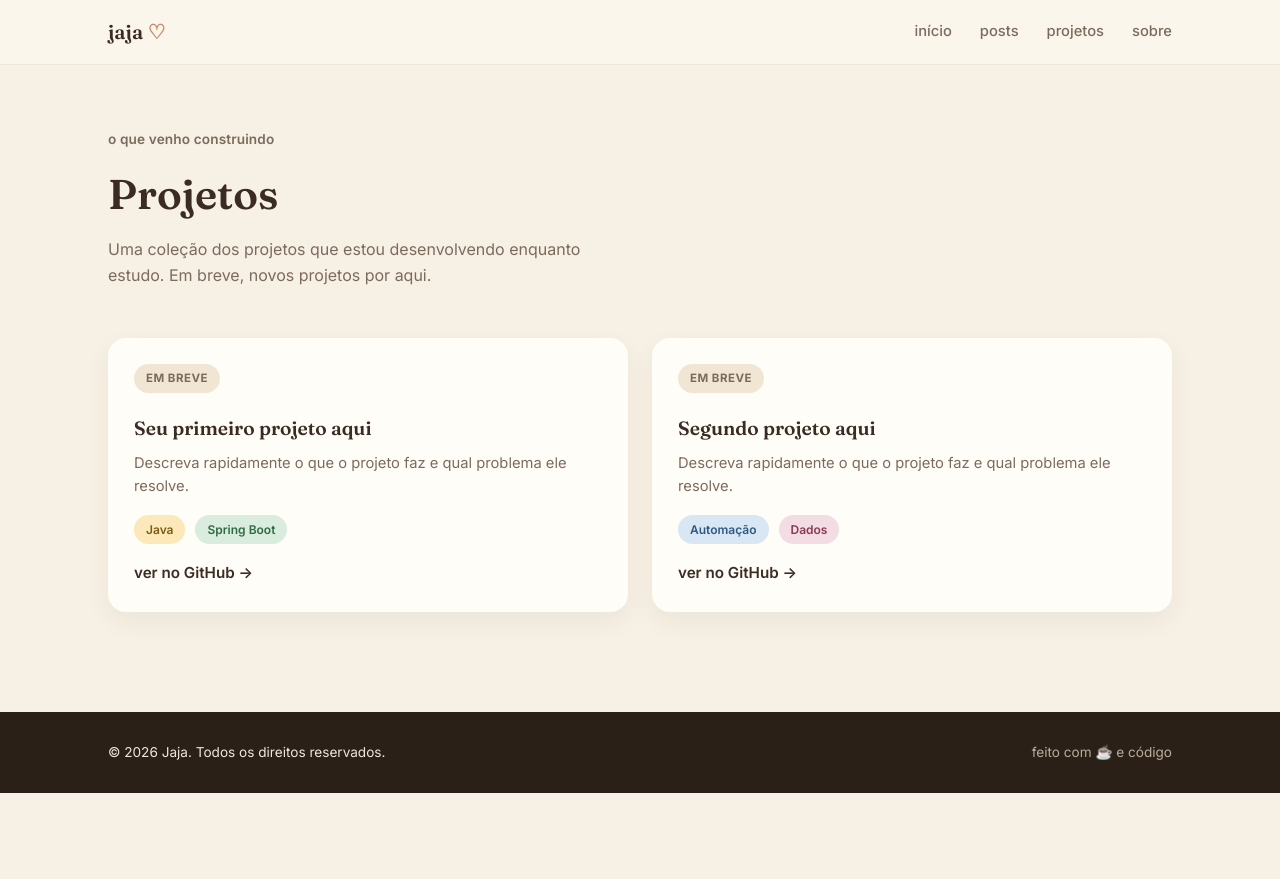
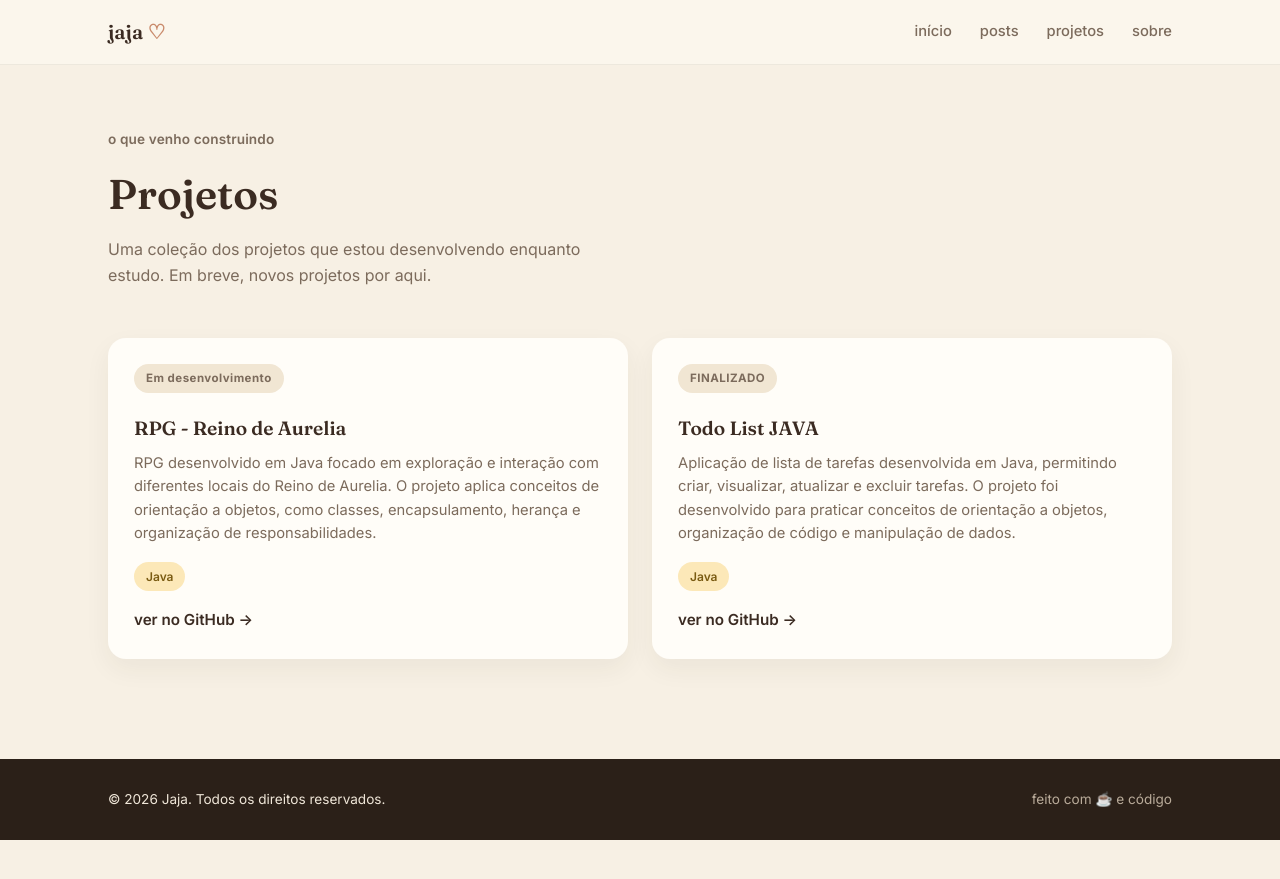
Before and after one commit to milly5ants/mily_labs, a Jekyll site: the page built from projetos/index.html, in a window 1280 px wide. Shown: the top 879 px of the page. Built offline with Jekyll 4.4.1, drawn with Linux system fonts in a browser that asks for light colours.

Commit message:
Adicionar projetos, ajustar sobre mim

```diff
--- a/projetos/index.html
+++ b/projetos/index.html
@@ -17,25 +17,23 @@ permalink: /projetos/
     <div class="project-grid">
 
       <article class="project-card">
-        <p class="eyebrow eyebrow--pill">EM BREVE</p>
-        <h3 class="project-card__title">Seu primeiro projeto aqui</h3>
-        <p class="project-card__desc">Descreva rapidamente o que o projeto faz e qual problema ele resolve.</p>
+        <p class="eyebrow eyebrow--pill">Em desenvolvimento</p>
+        <h3 class="project-card__title">RPG - Reino de Aurelia</h3>
+        <p class="project-card__desc">RPG desenvolvido em Java focado em exploração e interação com diferentes locais do Reino de Aurelia. O projeto aplica conceitos de orientação a objetos, como classes, encapsulamento, herança e organização de responsabilidades.</p>
         <ul class="tag-list tag-list--small">
           <li class="tag tag--java">Java</li>
-          <li class="tag tag--backend">Spring Boot</li>
         </ul>
-        <a class="link-arrow" href="https://github.com/milly5ants" target="_blank" rel="noopener">ver no GitHub →</a>
+        <a class="link-arrow" href="https://github.com/milly5ants/RPG_Reino_de_Aurelia" target="_blank" rel="noopener">ver no GitHub →</a>
       </article>
 
       <article class="project-card">
-        <p class="eyebrow eyebrow--pill">EM BREVE</p>
-        <h3 class="project-card__title">Segundo projeto aqui</h3>
-        <p class="project-card__desc">Descreva rapidamente o que o projeto faz e qual problema ele resolve.</p>
+        <p class="eyebrow eyebrow--pill">FINALIZADO</p>
+        <h3 class="project-card__title">Todo List JAVA</h3>
+        <p class="project-card__desc">Aplicação de lista de tarefas desenvolvida em Java, permitindo criar, visualizar, atualizar e excluir tarefas. O projeto foi desenvolvido para praticar conceitos de orientação a objetos, organização de código e manipulação de dados.</p>
         <ul class="tag-list tag-list--small">
-          <li class="tag tag--automacao">Automação</li>
-          <li class="tag tag--dados">Dados</li>
+          <li class="tag tag--java">Java</li>
         </ul>
-        <a class="link-arrow" href="https://github.com/milly5ants" target="_blank" rel="noopener">ver no GitHub →</a>
+        <a class="link-arrow" href="https://github.com/milly5ants/todolist" target="_blank" rel="noopener">ver no GitHub →</a>
       </article>
 
 </section>
--- a/sobre/index.html
+++ b/sobre/index.html
@@ -7,7 +7,7 @@ permalink: /sobre/
 <section class="about-page">
   <div class="wrap about-page__inner">
     <div class="about-page__text">
-      <p class="eyebrow">sobre mim</p>
+      <p class="eyebrow">Sobre mim</p>
       <h1>Oi, eu sou a Jaja 👋</h1>
       <p>Esse blog nasceu como um lugar para guardar meus aprendizados, projetos, dúvidas e descobertas durante minha jornada na tecnologia.</p>
       <p>Aqui eu registro o que estou estudando — Java, backend, automação, dados e um pouco de IA — do jeito que eu realmente aprendo: com tentativa, erro e muita anotação.</p>
```
